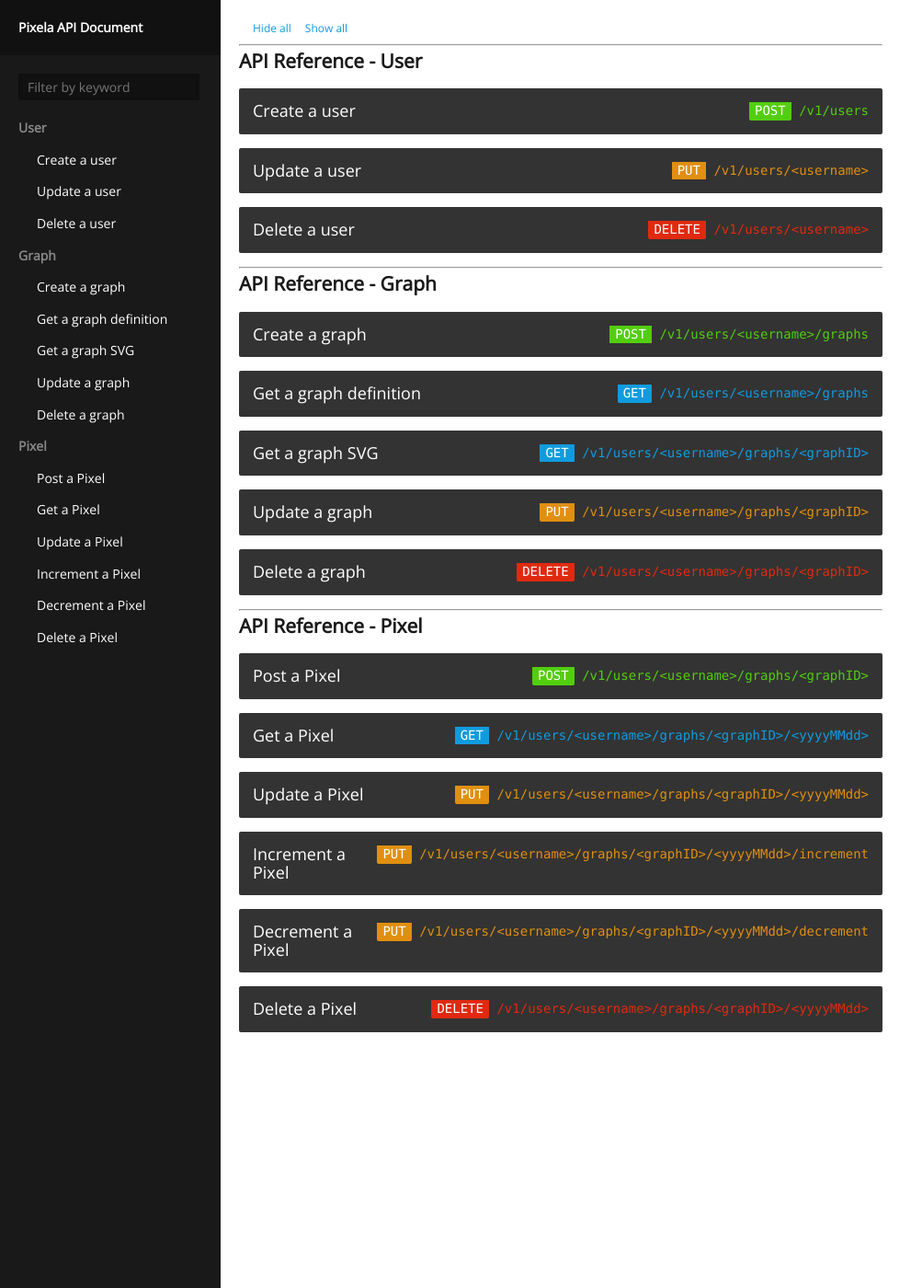
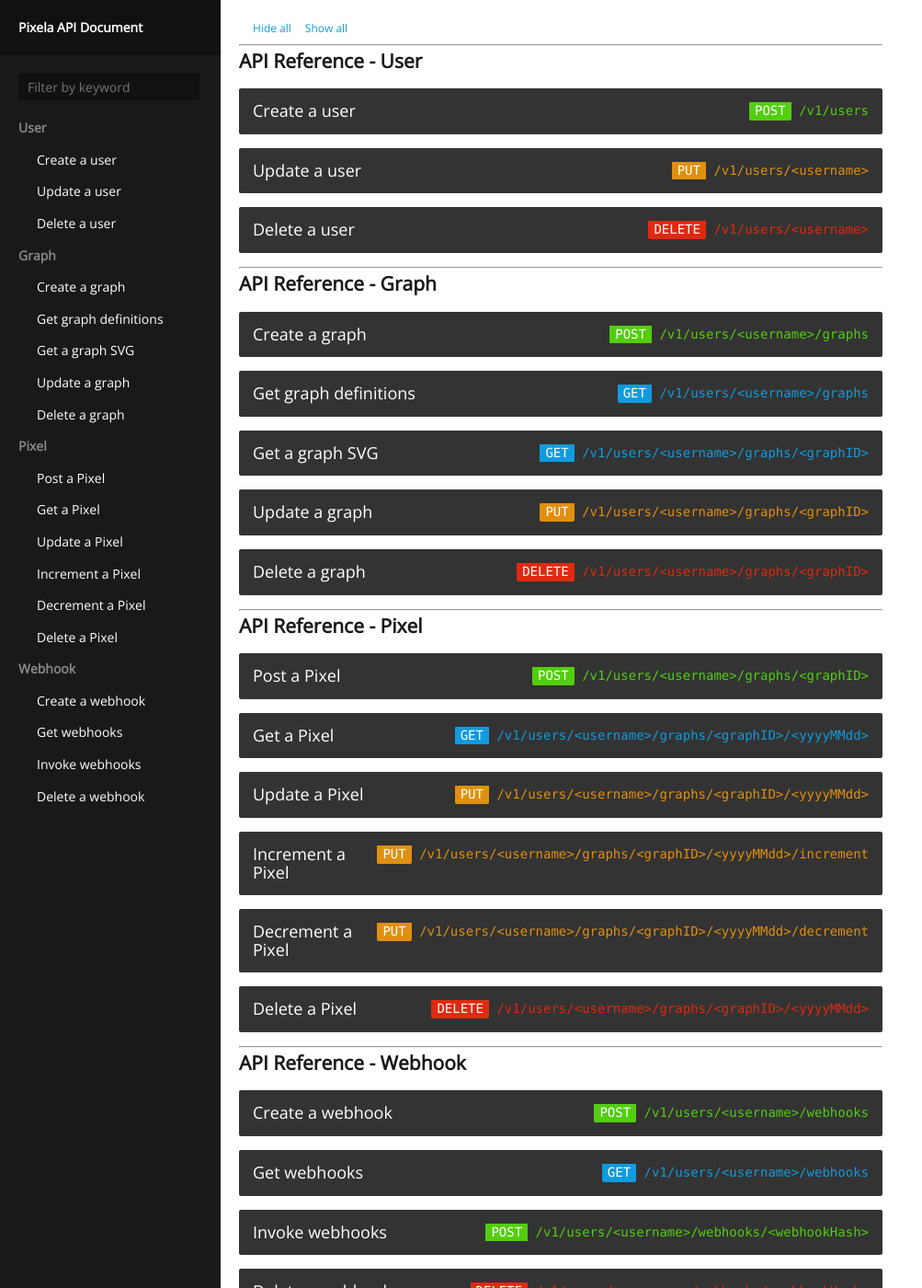
Before and after one commit to a-know/Pixela-docs, a Jekyll site: the page built from index.html, in a window 1280 px wide and 1400 px high. Shown: the whole window at 92% size, without its empty margins (0-1003 px from the left). Built offline with Jekyll 4.4.1, drawn with Linux system fonts in a browser that asks for light colours; some of the changed text lies outside the part shown.

Commit message:
Create docs for webhook API

````diff
--- a/_posts/2018-01-30-get-graph.md
+++ b/_posts/2018-01-30-get-graph.md
@@ -1,7 +1,7 @@
 ---
 category: Graph
 resturi: '/v1/users/&lt;username&gt;/graphs'
-title: 'Get a graph definition'
+title: 'Get graph definitions'
 type: 'GET'
 
 layout: nil
--- /dev/null
+++ b/_posts/2018-03-28-delete-webhook.md
@@ -0,0 +1,22 @@
+---
+category: Webhook
+resturi: '/v1/users/&lt;username&gt;/webhooks/&lt;webhookHash&gt;'
+title: 'Delete a webhook'
+type: 'DELETE'
+
+layout: nil
+---
+
+Delete the registered Webhook.
+
+### Request Header
+
+|Key|Description|
+|---|---|
+|X-USER-TOKEN|**[required]** It is the authentication token specified at the time of user registration.|
+
+
+### Example
+
+```$ curl -X DELETE https://pixe.la/v1/users/a-know/webhooks/<webhookHash> -H 'X-USER-TOKEN:thisissecret'
+{"message":"Success.","isSuccess":true}```
--- /dev/null
+++ b/_posts/2018-03-29-invoke-webhook.md
@@ -0,0 +1,22 @@
+---
+category: Webhook
+resturi: '/v1/users/&lt;username&gt;/webhooks/&lt;webhookHash&gt;'
+title: 'Invoke webhooks'
+type: 'POST'
+
+layout: nil
+---
+
+Invoke the webhook registered in advance.
+
+### Request Header
+
+|Key|Description|
+|---|---|
+|Content-Length|Since the request body is not specified, specify the `Content-Length` header.|
+
+
+### Example
+
+```$ curl -X POST https://pixe.la/v1/users/a-know/webhooks/<webhookHash> -H 'Content-Length:0'
+{"message":"Success.","isSuccess":true}```
--- /dev/null
+++ b/_posts/2018-03-30-get-webhook.md
@@ -0,0 +1,22 @@
+---
+category: Webhook
+resturi: '/v1/users/&lt;username&gt;/webhooks'
+title: 'Get webhooks'
+type: 'GET'
+
+layout: nil
+---
+
+Get all predefined webhooks definitions.
+
+### Request Header
+
+|Key|Description|
+|---|---|
+|X-USER-TOKEN|**[required]** It is the authentication token specified at the time of user registration.|
+
+
+### Example
+
+```$ curl -X GET https://pixe.la/v1/users/a-know/webhooks -H 'X-USER-TOKEN:thisissecret'
+{"webhooks":[{"webhookHash":"<WebhookHashString>","graphID":"test-graph","type":"increment"}]}```
--- /dev/null
+++ b/_posts/2018-03-31-post-webhook.md
@@ -0,0 +1,30 @@
+---
+category: Webhook
+resturi: '/v1/users/&lt;username&gt;/webhooks'
+title: 'Create a webhook'
+type: 'POST'
+
+layout: nil
+---
+
+Create a new Webhook.
+
+### Request Header
+
+|Key|Description|
+|---|---|
+|X-USER-TOKEN|**[required]** It is the authentication token specified at the time of user registration.|
+
+
+### Request Body
+
+|Key|Type|Description|
+|---|---|---|
+|graphID|string|**[required]** Specify the target graph as an ID.|
+|type|string|**[required]** Specify the behavior when this Webhook is invoked.<br>Only `increment` or `decrement` are supported.|
+
+
+### Example
+
+```$ curl -X POST https://pixe.la/v1/users/a-know/webhooks -H 'X-USER-TOKEN:thisissecret' -d '{"graphID":"test-graph","type":"increment"}'
+{"hashString":"<WebhookHashString>","message":"Success.","isSuccess":true}```
````
